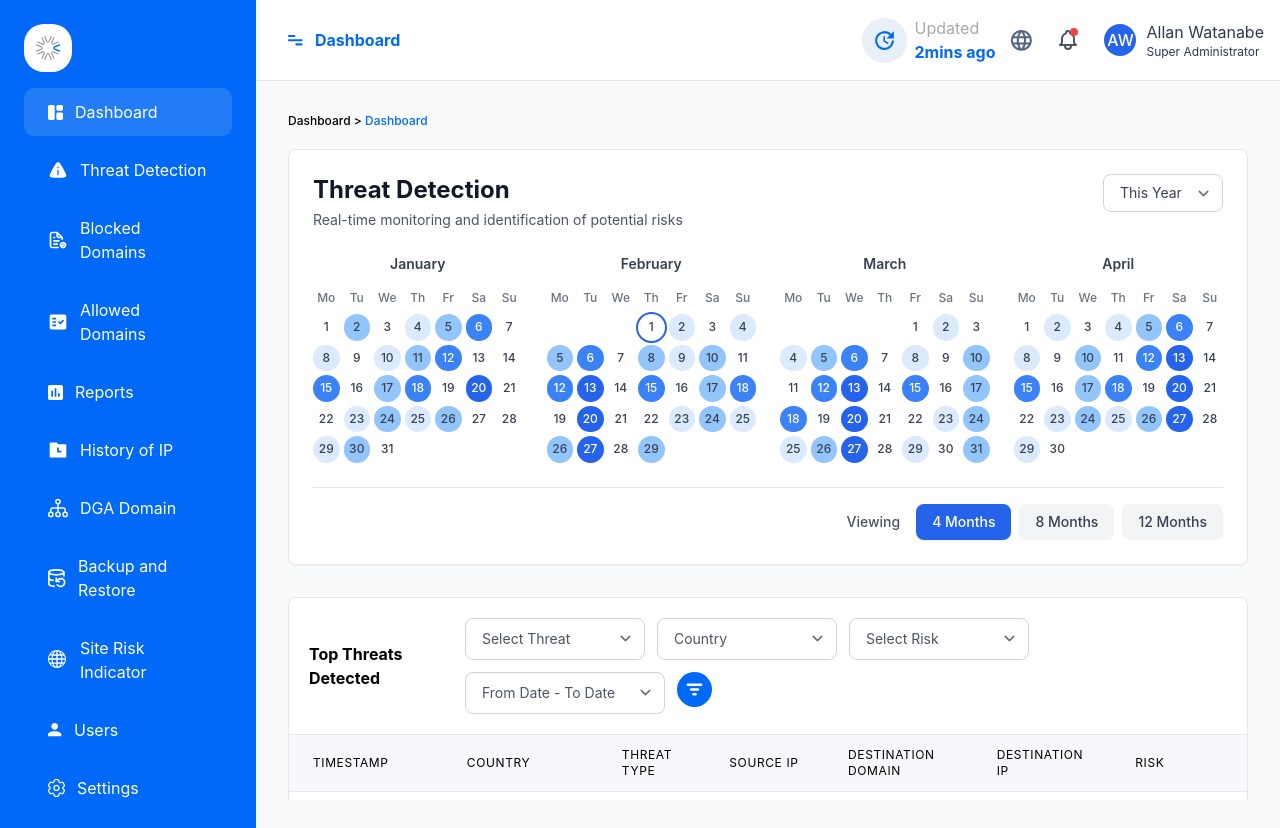
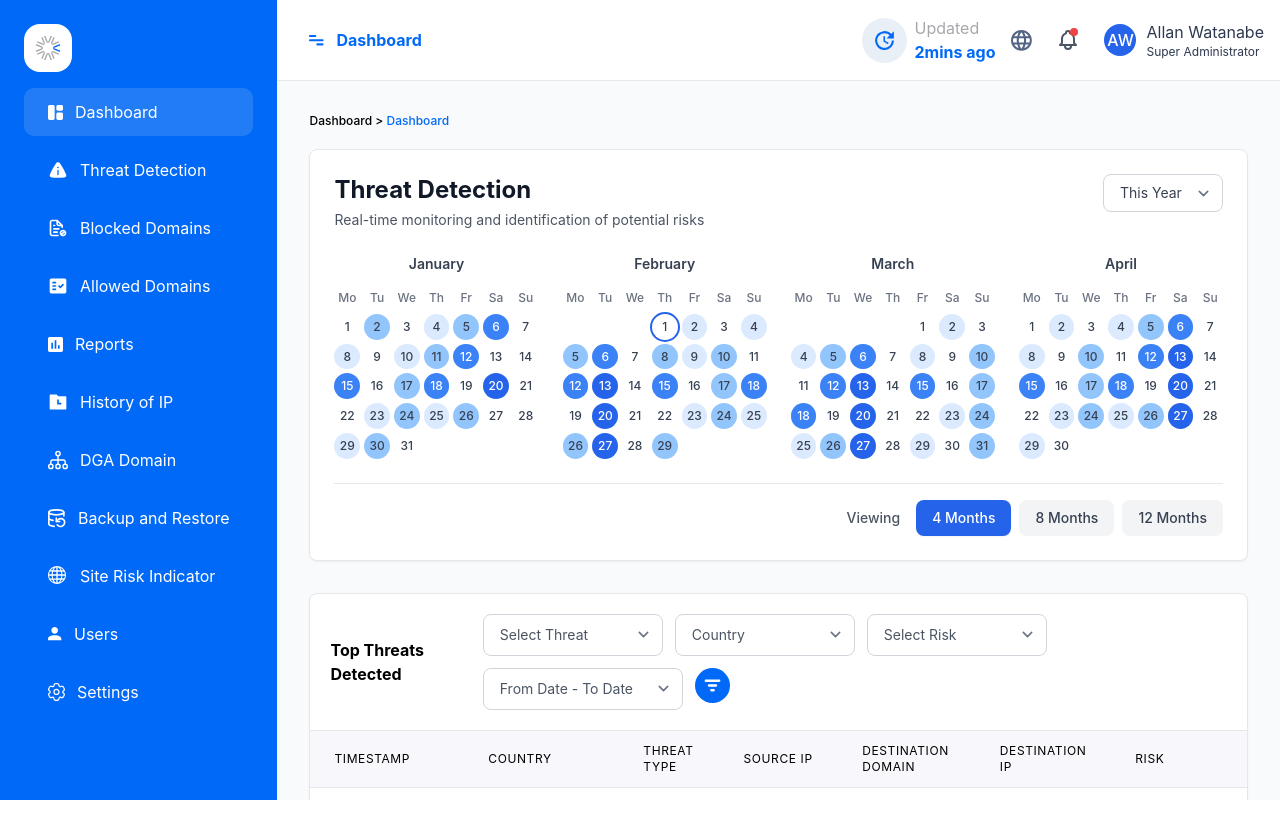
Before and after one commit to tanmoypaul1005/take-home-project, a React (Create React App) app: page / in a window 1280 px wide. After the commit the page ends 800 px from the top, so only its background shows below. Built offline with nearby package versions, Linux system fonts and the light colour scheme.

Commit message:
Refactor SideBar component for improved width and logo styling

```diff
--- a/src/components/sideBar/index.jsx
+++ b/src/components/sideBar/index.jsx
@@ -27,11 +27,11 @@ const SideBar = ({ selectedMenu, setSelectedMenu, sidebarOpen, setSidebarOpen })
     ]
 
     return (
-        <aside className={`fixed lg:static inset-y-0 left-0 z-30 w-64 bg-[#0069F7] transform transition-transform duration-300 ease-in-out ${sidebarOpen ? 'translate-x-0' : '-translate-x-full lg:translate-x-0'}`}>
+        <aside className={`fixed lg:static inset-y-0 left-0 z-30 w-68 bg-[#0069F7] transform transition-transform duration-300 ease-in-out ${sidebarOpen ? 'translate-x-0' : '-translate-x-full lg:translate-x-0'}`}>
             <div className="h-full flex flex-col px-6">
                 {/* Logo */}
-                <div className=" pt-6 flex">
-                    <div className="w-12 h-12 bg-white rounded-[20px] p-3 flex items-center justify-center">
+                <div className="pt-6 flex">
+                    <div className="w-12 h-12 bg-white rounded-[16px] p-3 flex items-center justify-center">
                         <img src="./logo.svg" alt="Logo" />
                     </div>
                 </div>
```
